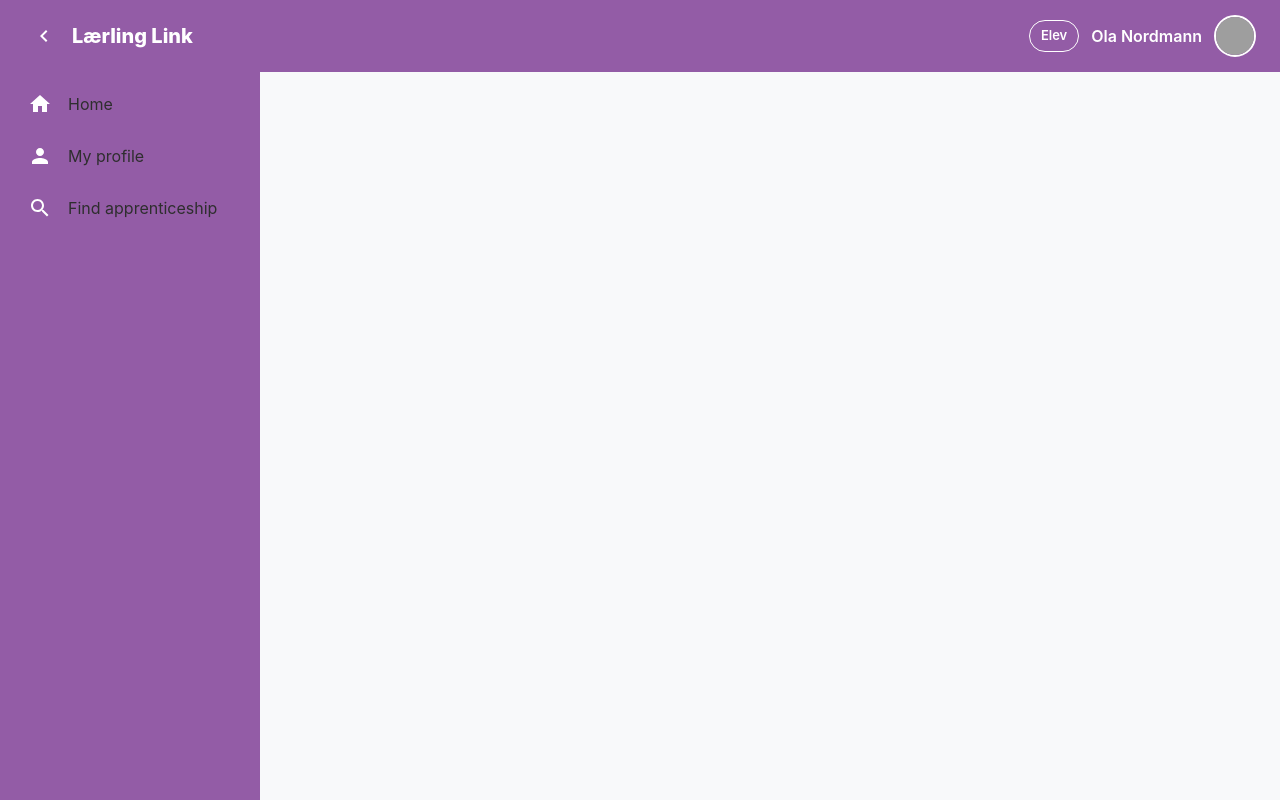
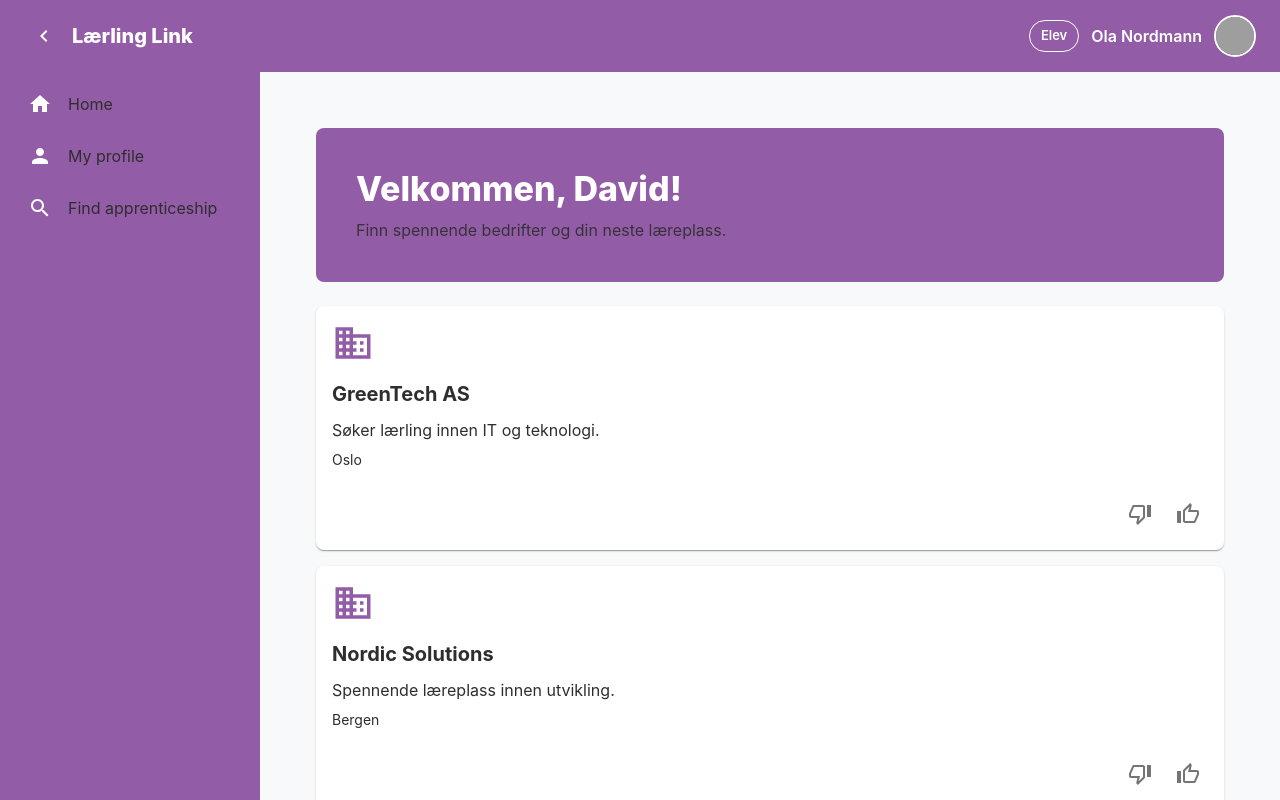
Before and after one commit to TheFrostBunny/GTSL-rlinger, a React (Vite) app in the folder Lærling Match/: page /app in a window 1280 px wide. Built offline with nearby package versions, Linux system fonts and the light colour scheme; grey boxes are pictures that could not be loaded.

Commit message:
lagt til mye

```diff
--- a/Lærling Match/index.html
+++ b/Lærling Match/index.html
@@ -4,7 +4,7 @@
     <meta charset="UTF-8" />
     <link rel="icon" type="image/svg+xml" href="/favicon.svg" />
     <meta name="viewport" content="width=device-width, initial-scale=1.0" />
-    <title>larling-match</title>
+    <title>Lærling Link</title>
   </head>
   <body>
     <div id="root"></div>
--- /dev/null
+++ b/Lærling Match/src/components/CompanyList.tsx
@@ -0,0 +1,89 @@
+import { useState } from "react";
+import BusinessIcon from "@mui/icons-material/Business";
+import ThumbDownOutlinedIcon from "@mui/icons-material/ThumbDownOutlined";
+import ThumbUpOutlinedIcon from "@mui/icons-material/ThumbUpOutlined";
+import Card from "@mui/material/Card";
+import CardActions from "@mui/material/CardActions";
+import CardContent from "@mui/material/CardContent";
+import IconButton from "@mui/material/IconButton";
+import Stack from "@mui/material/Stack";
+import Typography from "@mui/material/Typography";
+
+const companies = [
+  {
+    id: 1,
+    name: "GreenTech AS",
+    description: "Søker lærling innen IT og teknologi.",
+    location: "Oslo",
+  },
+  {
+    id: 2,
+    name: "Nordic Solutions",
+    description: "Spennende læreplass innen utvikling.",
+    location: "Bergen",
+  },
+  {
+    id: 3,
+    name: "Sea Innovation",
+    description: "Arbeid med moderne maritime løsninger.",
+    location: "Stavanger",
+  },
+];
+
+export default function CompanyList() {
+  const [reactions, setReactions] = useState<
+    Record<number, "like" | "dislike">
+  >({});
+
+  const handleReaction = (
+    companyId: number,
+    reaction: "like" | "dislike",
+  ) => {
+    setReactions((current) => ({
+      ...current,
+      [companyId]: reaction,
+    }));
+  };
+
+  return (
+    <Stack spacing={2}>
+      {companies.map((company) => (
+        <Card key={company.id} sx={{ borderRadius: 1 }}>
+          <CardContent>
+            <BusinessIcon sx={{ fontSize: 42, color: "primary.main", mb: 1 }} />
+
+            <Typography variant="h6" sx={{ fontWeight: 700 }}>
+              {company.name}
+            </Typography>
+
+            <Typography color="text.secondary" sx={{ mt: 1 }}>
+              {company.description}
+            </Typography>
+
+            <Typography variant="body2" sx={{ mt: 1 }}>
+              {company.location}
+            </Typography>
+          </CardContent>
+
+          <CardActions sx={{ justifyContent: "flex-end", px: 2, pb: 2 }}>
+            <IconButton
+              aria-label={`Liker ikke ${company.name}`}
+              onClick={() => handleReaction(company.id, "dislike")}
+              color={reactions[company.id] === "dislike" ? "error" : "default"}
+            >
+              <ThumbDownOutlinedIcon />
+            </IconButton>
+
+            <IconButton
+              aria-label={`Liker ${company.name}`}
+              onClick={() => handleReaction(company.id, "like")}
+              color={reactions[company.id] === "like" ? "primary" : "default"}
+            >
+              <ThumbUpOutlinedIcon />
+            </IconButton>
+          </CardActions>
+        </Card>
+      ))}
+    </Stack>
+  );
+}
--- a/Lærling Match/src/pages/appPage.tsx
+++ b/Lærling Match/src/pages/appPage.tsx
@@ -1,50 +1,12 @@
-import HomeIcon from "@mui/icons-material/Home";
-import PersonIcon from "@mui/icons-material/Person";
-import SearchIcon from "@mui/icons-material/Search";
-import BusinessIcon from "@mui/icons-material/Business";
-import AddBusinessIcon from "@mui/icons-material/AddBusiness";
-import { useTranslation } from "react-i18next";
-import NavbarAPP from "../components/layout/NavbarApp";
+
+import HomePage from "./homePage";
 
 const AppPage = () => {
-  const { t } = useTranslation();
-  const userRole: "Elev" | "Bedrift" = "Elev";
-
-  const navItems =
-    userRole === "Elev"
-      ? [
-          { label: t("nav.home"), href: "/", icon: <HomeIcon /> },
-          { label: t("nav.profile"), href: "/profil", icon: <PersonIcon /> },
-          {
-            label: t("nav.findApprenticeship"),
-            href: "/stillinger",
-            icon: <SearchIcon />,
-          },
-        ]
-      : [
-          { label: t("nav.home"), href: "/", icon: <HomeIcon /> },
-          {
-            label: t("nav.businessProfile"),
-            href: "/bedriftsprofil",
-            icon: <BusinessIcon />,
-          },
-          {
-            label: t("nav.createPosition"),
-            href: "/opprett-stilling",
-            icon: <AddBusinessIcon />,
-          },
-        ];
 
   return (
-    <NavbarAPP
-      appName={t("app.name")}
-      userName="Ola Nordmann"
-      userRole={userRole}
-      logo="/logo.png"
-      profileImage="/profile.jpg"
-      initials="ON"
-      navItems={navItems}
-    />
+    <>
+      <HomePage />
+    </>
   );
 };
 
--- /dev/null
+++ b/Lærling Match/src/pages/homePage.tsx
@@ -0,0 +1,75 @@
+import Box from "@mui/material/Box";
+import Paper from "@mui/material/Paper";
+import Typography from "@mui/material/Typography";
+import BusinessIcon from "@mui/icons-material/Business";
+import HomeIcon from "@mui/icons-material/Home";
+import PersonIcon from "@mui/icons-material/Person";
+import SearchIcon from "@mui/icons-material/Search";
+import AddBusinessIcon from "@mui/icons-material/AddBusiness";
+import NavbarAPP from "../components/layout/NavbarApp";
+import { useTranslation } from "react-i18next";
+import CompanyList from "../components/CompanyList";
+
+export default function HomePage() {
+     const { t } = useTranslation();
+  const userRole: "Elev" | "Bedrift" = "Elev";
+
+  const navItems =
+    userRole === "Elev"
+      ? [
+          { label: t("nav.home"), href: "/", icon: <HomeIcon /> },
+          { label: t("nav.profile"), href: "/profil", icon: <PersonIcon /> },
+          {
+            label: t("nav.findApprenticeship"),
+            href: "/stillinger",
+            icon: <SearchIcon />,
+          },
+        ]
+      : [
+          { label: t("nav.home"), href: "/", icon: <HomeIcon /> },
+          {
+            label: t("nav.businessProfile"),
+            href: "/bedriftsprofil",
+            icon: <BusinessIcon />,
+          },
+          {
+            label: t("nav.createPosition"),
+            href: "/opprett-stilling",
+            icon: <AddBusinessIcon />,
+          },
+        ];
+  return (
+    <Box sx={{ minHeight: "100vh", backgroundColor: "#f5f3f7" }}>
+      <NavbarAPP
+        appName={t("app.name")}
+        userName="Ola Nordmann"
+        userRole={userRole}
+        logo="/logo.png"
+        profileImage="/profile.jpg"
+        initials="ON"
+        navItems={navItems}
+      >
+        <Box sx={{ maxWidth: 1200, mx: "auto", p: { xs: 2, md: 4 } }}>
+          <Paper
+            elevation={0}
+            sx={{
+              p: { xs: 3, md: 5 },
+              mb: 3,
+              borderRadius: 1,
+              backgroundColor: "#935CA6",
+              color: "#fff",
+            }}
+          >
+            <Typography variant="h4" sx={{ fontWeight: 800 }}>
+              Velkommen, David!
+            </Typography>
+            <Typography sx={{ mt: 1, opacity: 0.9 }}>
+              Finn spennende bedrifter og din neste læreplass.
+            </Typography>
+          </Paper>
+          <CompanyList />
+        </Box>
+      </NavbarAPP>
+    </Box>
+  );
+}
```
